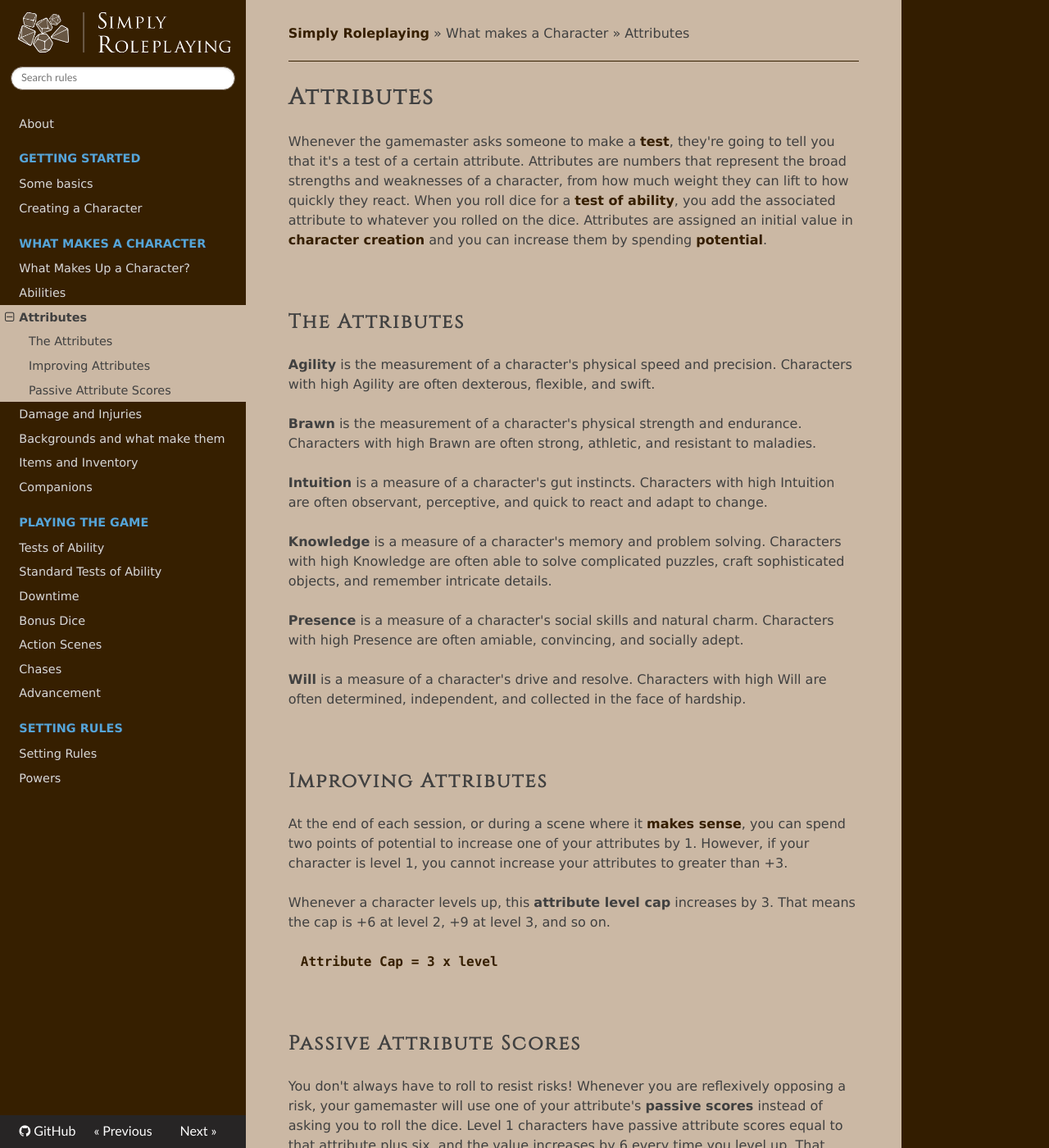
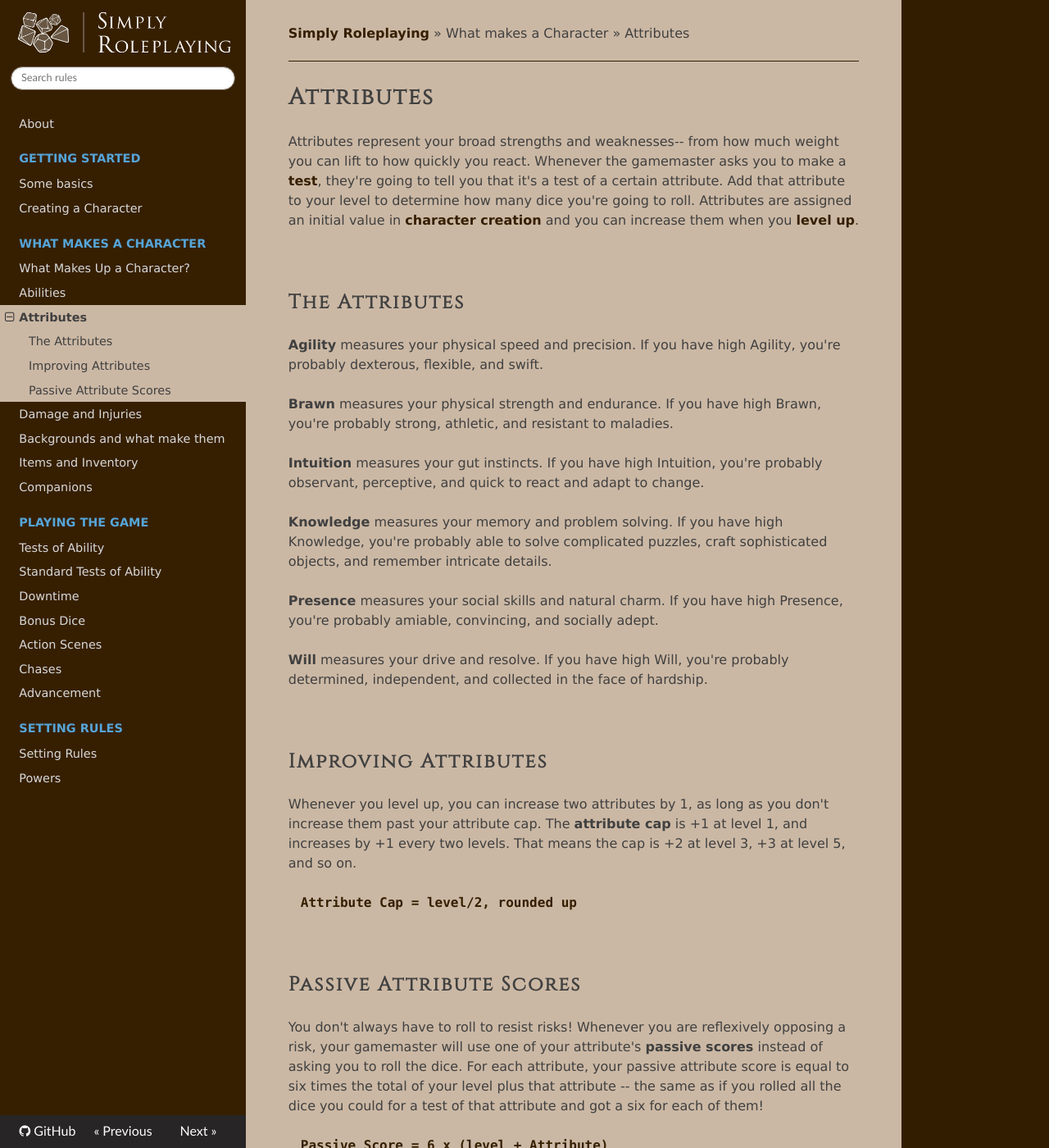
Before and after one commit to TheFifthRider/simply-roleplaying-webapp, an MkDocs documentation site: the page built from docs/character/attributes.md, in a window 1280 px wide and 1400 px high. Shown: the whole window at 82% size. Built offline with MkDocs 1.6.1, drawn with Linux system fonts in a browser that asks for light colours; nearby versions of some CDN libraries; some of the changed text lies outside the part shown.

Commit message:
Updated attributes.md

```diff
--- a/docs/character/attributes.md
+++ b/docs/character/attributes.md
@@ -1,49 +1,47 @@
 # Attributes
 
-Whenever the gamemaster asks someone to make a [test](../gameplay/tests.md), they're going to tell you that it's a test of a certain attribute. Attributes are numbers that represent the broad strengths and weaknesses of a character, from how much weight they can lift to how quickly they react. When you roll dice for a [test of ability](../gameplay/tests.md), you add the associated attribute to whatever you rolled on the dice. Attributes are assigned an initial value in [character creation](../getting_started/creation.md) and you can increase them by spending [potential](../gameplay/advancement.md#potential).
+Attributes represent your broad strengths and weaknesses-- from how much weight you can lift to how quickly you react. Whenever the gamemaster asks you to make a [test](../gameplay/tests.md), they're going to tell you that it's a test of a certain attribute. Add that attribute to your level to determine how many dice you're going to roll. Attributes are assigned an initial value in [character creation](../getting_started/creation.md) and you can increase them when you [level up](../gameplay/advancement.md).
 
 <br/>
 
 ## The Attributes
 
-**Agility** is the measurement of a character's physical speed and precision. Characters with high Agility are often dexterous, flexible, and swift.
+**Agility** measures your physical speed and precision. If you have high Agility, you're probably dexterous, flexible, and swift.
 
-**Brawn** is the measurement of a character's physical strength and endurance. Characters with high Brawn are often strong, athletic, and resistant to maladies.
+**Brawn** measures your physical strength and endurance. If you have high Brawn, you're probably strong, athletic, and resistant to maladies.
 
-**Intuition** is a measure of a character's gut instincts. Characters with high Intuition are often observant, perceptive, and quick to react and adapt to change.
+**Intuition** measures your gut instincts. If you have high Intuition, you're probably observant, perceptive, and quick to react and adapt to change.
 
-**Knowledge** is a measure of a character's memory and problem solving. Characters with high Knowledge are often able to solve complicated puzzles, craft sophisticated objects, and remember intricate details.
+**Knowledge** measures your memory and problem solving. If you have high Knowledge, you're probably able to solve complicated puzzles, craft sophisticated objects, and remember intricate details.
 
-**Presence** is a measure of a character's social skills and natural charm. Characters with high Presence are often amiable, convincing, and socially adept.
+**Presence** measures your social skills and natural charm. If you have high Presence, you're probably amiable, convincing, and socially adept.
 
-**Will** is a measure of a character's drive and resolve. Characters with high Will are often determined, independent, and collected in the face of hardship.
+**Will** measures your drive and resolve. If you have high Will, you're probably determined, independent, and collected in the face of hardship.
 
 <br/>
 
 ## Improving Attributes
 
-At the end of each session, or during a scene where it [makes sense](../getting_started/index.md#narrative-truth), you can spend two points of potential to increase one of your attributes by 1. However, if your character is level 1, you cannot increase your attributes to greater than +3.
+Whenever you level up, you can increase two attributes by 1, as long as you don't increase them past your attribute cap. The **attribute cap** is +1 at level 1, and increases by +1 every two levels. That means the cap is +2 at level 3, +3 at level 5, and so on.
 
-Whenever a character levels up, this **attribute level cap** increases by 3. That means the cap is +6 at level 2, +9 at level 3, and so on.
-
-`Attribute Cap = 3 x level`
+`Attribute Cap = level/2, rounded up`
 
 <br/>
 
 ## Passive Attribute Scores
 
-You don't always have to roll to resist risks! Whenever you are reflexively opposing a risk, your gamemaster will use one of your attribute's **passive scores** instead of asking you to roll the dice. Level 1 characters have passive attribute scores equal to that attribute plus six, and the value increases by 6 every time you level up. That means level 2 characters add 12 to their attributes to get their passive scores, level 3 characters add 18, and so on.
+You don't always have to roll to resist risks! Whenever you are reflexively opposing a risk, your gamemaster will use one of your attribute's **passive scores** instead of asking you to roll the dice. For each attribute, your passive attribute score is equal to six times the total of your level plus that attribute -- the same as if you rolled all the dice you could for a test of that attribute and got a six for each of them!
 
-`Passive Score = Attribute + 6 x level`
+`Passive Score = 6 x (level + Attribute)`
 
 > An advisor tests their _Presence_ to manipulate their monarch by feeding them fabrications. Even though the monarch has no reason to suspect the advisor of lying, their experience in politics might tip them off. In this case, that experience is represented by their passive _Presence_ score.
 >
-> The monarch is a level four character with a _Presence_ of +9. Their passive _Presence_, and the difficulty of the advisor's test, is 9 + (4 x 6) = 33.
+> The monarch is a level 4 character with a _Presence_ of +2. Their passive _Presence_, and the difficulty of the advisor's test, is 6 x (4 + 2) = 36.
 
 <br/>
 
 > A young wizard tries to tiptoe past their sleeping master, testing their _Agility_ to silently swipe the master's fabled wand, risking getting caught red handed and getting turned into a newt _or worse_. Because the master is asleep, the difficulty of the test is the master's passive _Intuition_ score-- how likely the master's instincts are to wake them up from the noises their apprentice makes.
 >
-> The master is a level three character with an _Intuition_ of +8. Their passive intuition, and the difficulty of the Apprentice's test, is 8 + (3 x 6)  = 26.
+> The master is a level 5 character with an _Intuition_ of +3. Their passive intuition, and the difficulty of the Apprentice's test, is 6 x (5 + 3)  = 48.
 
 <br/>
```
Also changed, not shown: docs/character/equipment.md (line endings or trailing spaces), docs/gameplay/advancement.md (line endings or trailing spaces).
